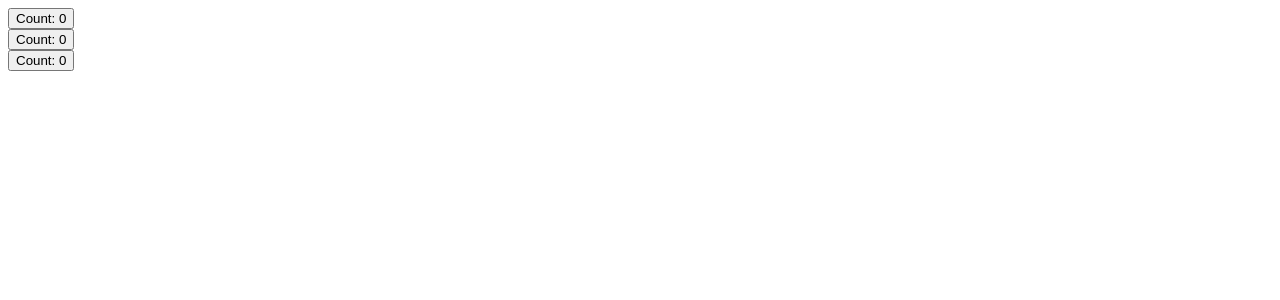
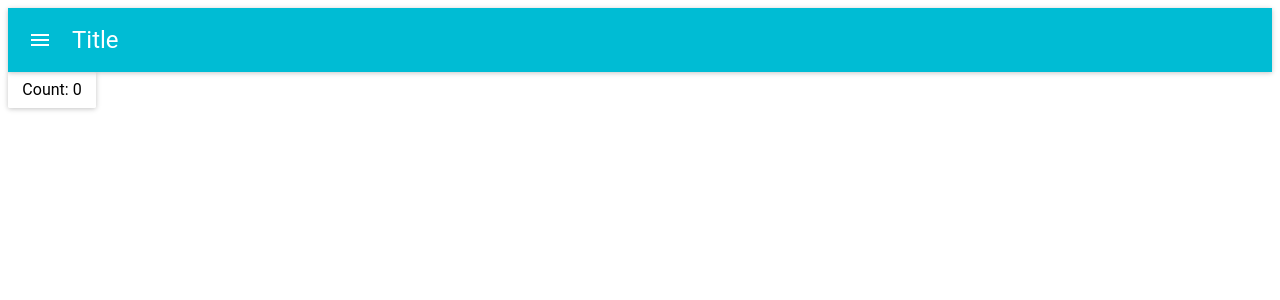
Before and after one commit to Hauglid/react-starter, a React app: page / in a window 1280 px wide. Shown: the top 300 px of the page. Built offline with nearby package versions, Linux system fonts and the light colour scheme; the HTML template or start-up script is replaced by a standard one.

Commit message:
updated to material-ui

```diff
--- a/src/App.js
+++ b/src/App.js
@@ -1,14 +1,20 @@
-import React, { Component } from 'react';
-import Counter from './Counter'
+import React, {Component} from 'react';
+import MuiThemeProvider from 'material-ui/styles/MuiThemeProvider';
+import Counter from './Counter';
+import Header from "./Header";
 
-export default class App extends Component {
+
+export default class App extends React.Component {
     render() {
-        return(
-            <div>
-                <Counter/>
-                <Counter/>
-                <Counter/>
-            </div>
+        return (
+            <MuiThemeProvider>
+                <div>
+                    <Header/>
+                    <Counter/>
+
+                </div>
+
+            </MuiThemeProvider>
 
         );
     }
--- a/src/Counter.js
+++ b/src/Counter.js
@@ -1,5 +1,5 @@
 import React from 'react';
-
+import RaisedButton from "material-ui/RaisedButton";
 /**
  * A counter button: tap the button to increase the count.
  */
@@ -19,9 +19,9 @@ class Counter extends React.Component {
     render() {
         return (
             <div>
-                <button onClick={this.increaseCounter} >
+                <RaisedButton onClick={this.increaseCounter} >
                     Count: {this.state.count}
-                </button>
+                </RaisedButton>
             </div>
         );
     }
--- a/src/Header.js
+++ b/src/Header.js
@@ -0,0 +1,19 @@
+import React from 'react';
+import AppBar from 'material-ui/AppBar';
+
+export default class Header extends React.Component {
+    constructor() {
+        super();
+        this.state = {};
+    }
+
+    render() {
+        return (
+            <AppBar
+                title="Title"
+                iconClassNameRight="muidocs-icon-navigation-expand-more"
+            />
+        )
+    };
+
+}
```
